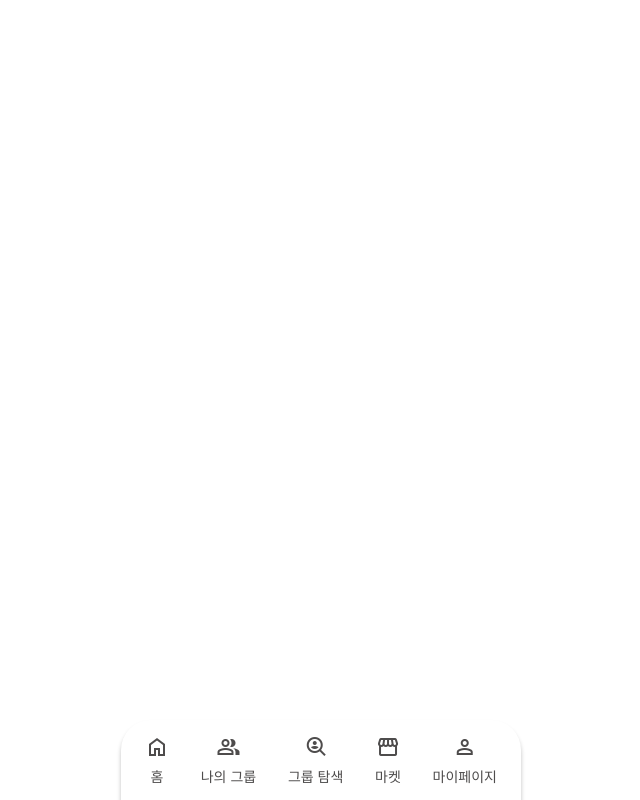
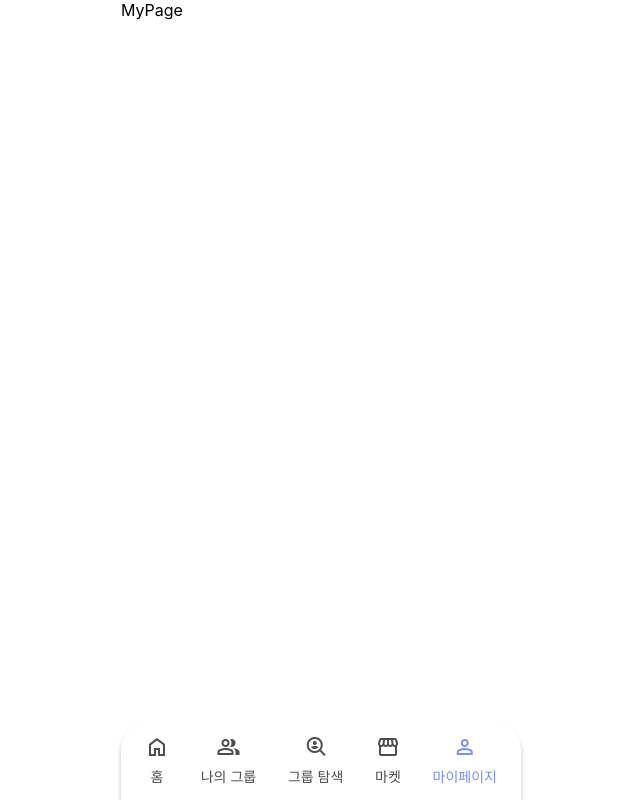
Before and after one commit to kakao-tech-campus-2nd-step3/Team17_FE, a React (Create React App) app: page /mypage in a window 1280 px wide. Shown: the whole page, without its empty margins (319-959 px from the left). Built offline with nearby package versions, Linux system fonts and the light colour scheme; a web font is replaced by a local one.

Commit message:
feat: 하단바 기능 구현

```diff
--- a/src/components/Footer.tsx
+++ b/src/components/Footer.tsx
@@ -1,43 +1,35 @@
-import styled from '@emotion/styled'
-import React from 'react'
+import styled from '@emotion/styled';
+import { Link, useLocation } from 'react-router-dom';
 
 const Footer = () => {
-  return (
-    <Wrapper>
-        <Container>
-            <NavBtn>
-                <NavIcon className='material-symbols-outlined'>
-                    home
-                </NavIcon>
-                <NavText>홈</NavText>
-            </NavBtn>
-            <NavBtn>
-                <NavIcon className='material-symbols-outlined'>
-                    group
-                </NavIcon>
-                <NavText>나의 그룹</NavText>
-            </NavBtn>
-            <NavBtn>
-                <NavIcon className='material-symbols-outlined'>
-                    data_loss_prevention
-                </NavIcon>
-                <NavText>그룹 탐색</NavText>
-            </NavBtn>
-            <NavBtn>
-                <NavIcon className='material-symbols-outlined'>
-                    storefront
-                </NavIcon>
-                <NavText>마켓</NavText>
-            </NavBtn>
-            <NavBtn>
-                <NavIcon className='material-symbols-outlined'>
-                    person
-                </NavIcon>
-                <NavText>마이페이지</NavText>
-            </NavBtn>
-        </Container>
-    </Wrapper>
-  )
+    const location = useLocation()
+
+    return (
+        <Wrapper>
+            <Container>
+                <Link to='/'>
+                    <NavIcon isActive={location.pathname === '/'} className='material-symbols-outlined'>home</NavIcon>
+                    <NavText isActive={location.pathname === '/'}>홈</NavText>
+                </Link>
+                <Link to='/mygroup'>
+                    <NavIcon isActive={location.pathname === '/mygroup'} className='material-symbols-outlined'>group</NavIcon>
+                    <NavText isActive={location.pathname === '/mygroup'}>나의 그룹</NavText>
+                </Link>
+                <Link to='/searchgroup'>
+                    <NavIcon isActive={location.pathname === '/searchgroup'} className='material-symbols-outlined'>data_loss_prevention</NavIcon>
+                    <NavText isActive={location.pathname === '/searchgroup'}>그룹 탐색</NavText>
+                </Link>
+                <Link to='/market'>
+                    <NavIcon isActive={location.pathname === '/market'} className='material-symbols-outlined'>storefront</NavIcon>
+                    <NavText isActive={location.pathname === '/market'}>마켓</NavText>
+                </Link>
+                <Link to='/mypage'>
+                    <NavIcon isActive={location.pathname === '/mypage'} className='material-symbols-outlined'>person</NavIcon>
+                    <NavText isActive={location.pathname === '/mypage'}>마이페이지</NavText>
+                </Link>
+            </Container>
+        </Wrapper>
+    );
 }
 
 const Wrapper = styled.div`
@@ -56,7 +48,7 @@ const Wrapper = styled.div`
     box-sizing: border-box;
     border-radius: 30px 30px 0px 0px;
     box-shadow: 0px 4px 4px 0px rgba(0, 0, 0, 0.25);
-`
+`;
 
 const Container = styled.div`
     height: 100%;
@@ -64,21 +56,18 @@ const Container = styled.div`
     flex-direction: row;
     justify-content: space-between;
     align-items: center;
-`
+`;
 
-const NavBtn = styled.div`
 
-`
-
-const NavIcon = styled.div`
+const NavIcon = styled.div<{ isActive: boolean }>`
     margin-bottom: 7px;
     font-size: 24px;
-    color: #4E4C4C;
-`
+    color: ${(props) => (props.isActive ? '#7992EB' : '#4E4C4C')};
+`;
 
-const NavText = styled.div`
+const NavText = styled.div<{ isActive: boolean }>`
     font-size: 14px;
-    color: #4E4C4C;
-`
+    color: ${(props) => (props.isActive ? '#7992EB' : '#4E4C4C')};
+`;
 
 export default Footer
--- a/src/index.css
+++ b/src/index.css
@@ -8,3 +8,7 @@ body {
     margin: 0;
     font-family: "Pretendard Variable", Pretendard, -apple-system, BlinkMacSystemFont, system-ui, Roboto, "Helvetica Neue", "Segoe UI", "Apple SD Gothic Neo", "Noto Sans KR", "Malgun Gothic", "Apple Color Emoji", "Segoe UI Emoji", "Segoe UI Symbol", sans-serif;
 }
+
+a {
+    text-decoration: none;
+  }
--- /dev/null
+++ b/src/pages/Market.tsx
@@ -0,0 +1,9 @@
+const Market = () => {
+  return (
+    <div className='Market'>
+        Market
+    </div>
+  )
+}
+
+export default Market
--- /dev/null
+++ b/src/pages/MyGroup.tsx
@@ -0,0 +1,9 @@
+const MyGroup = () => {
+  return (
+    <div className='MyGroup'>
+        MyGroup
+    </div>
+  )
+}
+
+export default MyGroup
--- /dev/null
+++ b/src/pages/MyPage.tsx
@@ -0,0 +1,9 @@
+const MyPage = () => {
+  return (
+    <div className='MyPage'>
+        MyPage
+    </div>
+  )
+}
+
+export default MyPage
--- /dev/null
+++ b/src/pages/SearchGroup.tsx
@@ -0,0 +1,9 @@
+const SearchGroup = () => {
+  return (
+    <div className='SearchGroup'>
+        SearchGroup
+    </div>
+  )
+}
+
+export default SearchGroup
--- a/src/routes/AppRoutes.tsx
+++ b/src/routes/AppRoutes.tsx
@@ -1,13 +1,21 @@
 import { Route, Routes } from 'react-router'
 import Main from '../pages/Main'
 import Login from '../pages/Login'
+import MyGroup from '../pages/MyGroup'
+import SearchGroup from '../pages/SearchGroup'
+import Market from '../pages/Market'
+import MyPage from '../pages/MyPage'
 
 const AppRoutes = () => {
   return (
     <div className='AppRoutes'>
         <Routes>
-          <Route path="/" element={<Main />} />
-          <Route path="/login" element={<Login />} />
+          <Route path='/' element={<Main />} />
+          <Route path='/login' element={<Login />} />
+          <Route path='/mygroup' element={<MyGroup />} />
+          <Route path='/searchgroup' element={<SearchGroup />} />
+          <Route path='/market' element={<Market />} />
+          <Route path='/mypage' element={<MyPage />} />
         </Routes>
     </div>
   )
```
